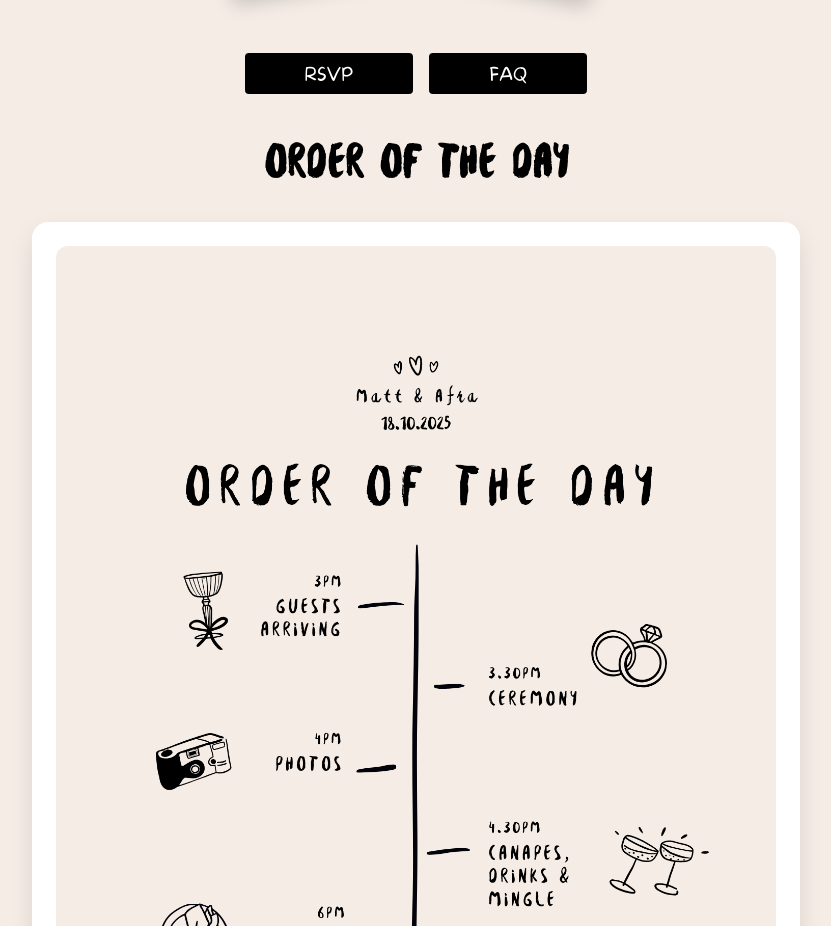
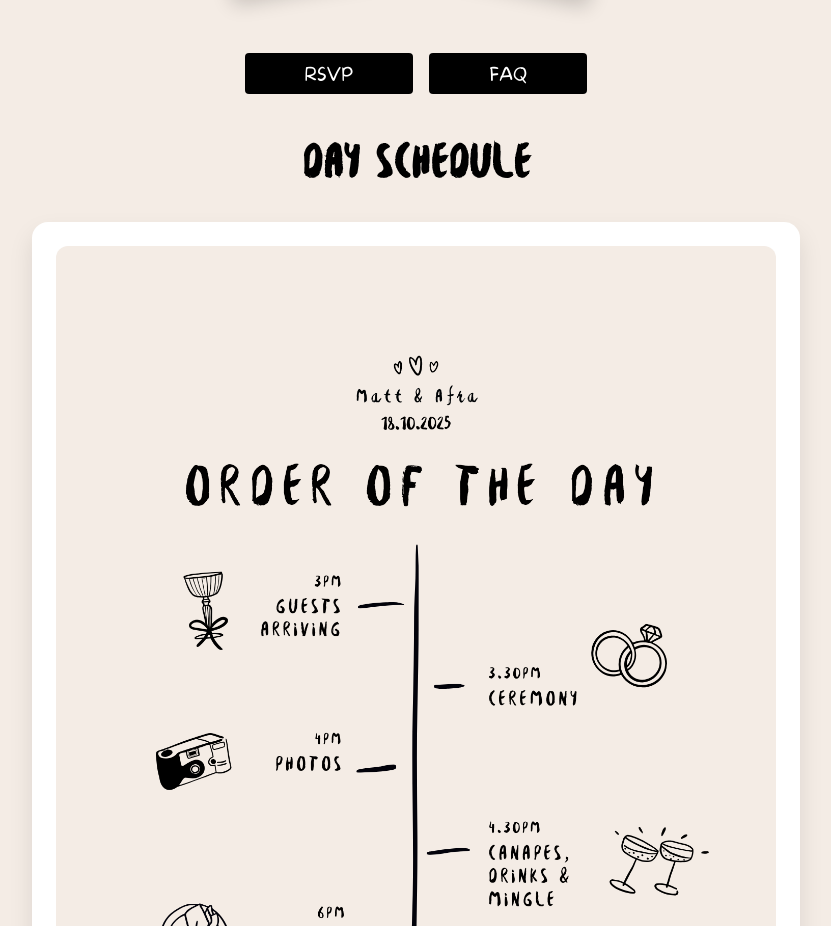
Before and after one commit to afyusya/mattafra.github.io, a plain HTML site: page index.html in a window 1280 px wide. Shown: the part 873-1799 px from the top of the page, without its empty margins (224-1055 px from the left). Drawn offline with Linux system fonts and the light colour scheme.

Commit message:
Update index.html

```diff
--- a/index.html
+++ b/index.html
@@ -36,7 +36,7 @@
 </nav>
 
 <section class="schedule">
-  <h2 class="scheduleheader">Order of the Day</h2>
+  <h2 class="scheduleheader">Day Schedule</h2>
   <div class="schedule-card">
     <img src="images/Order of the day.png" alt="Order of the Day" class="schedule-image">
   </div>
```
